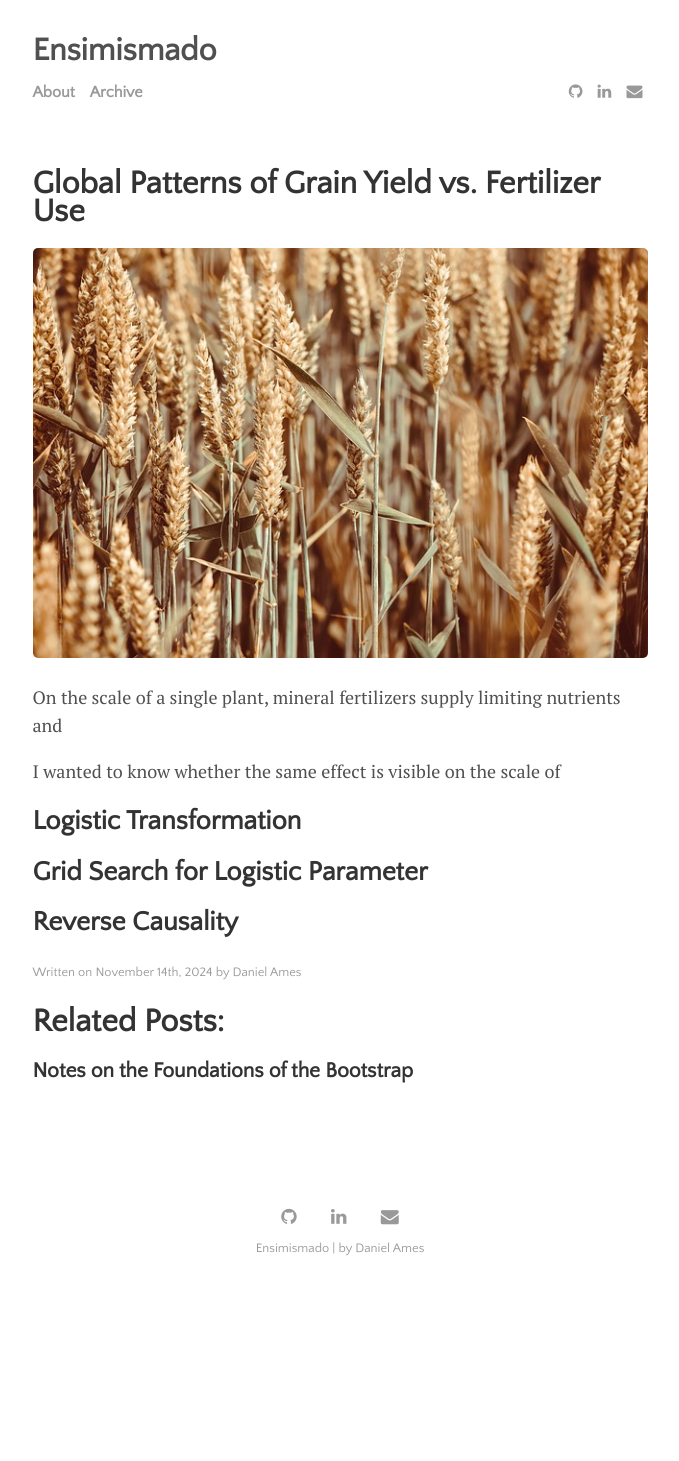
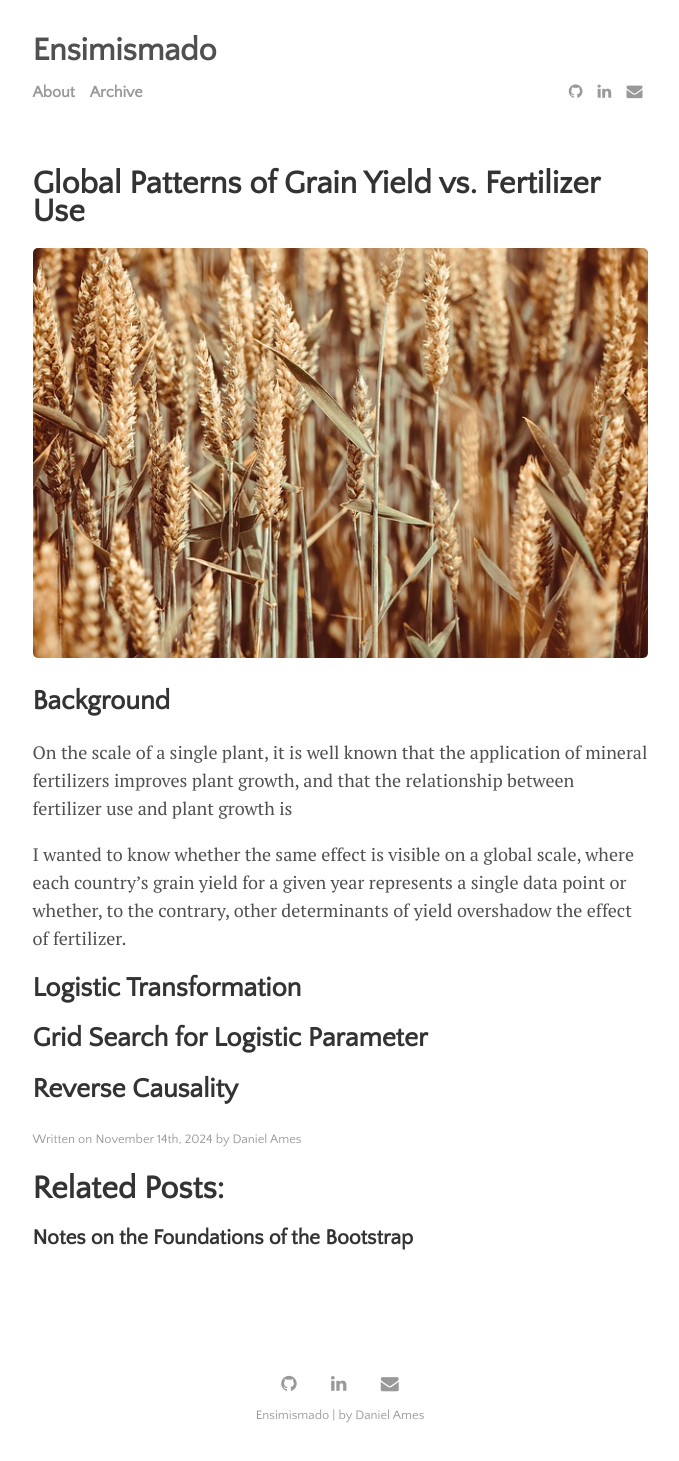
Before and after one commit to DanielAmes/DanielAmes.github.io, a Jekyll site: the page built from _posts/2024-11-14-grainyieldproject.md, in a window 1280 px wide. Shown: the whole page, without its empty margins (300-979 px from the left). Built offline with Jekyll 4.4.1, drawn with Linux system fonts in a browser that asks for light colours; before the commit the page ends 1294 px from its top, so only the background shows below that.

Commit message:
grain edits

```diff
--- a/_posts/2024-11-14-grainyieldproject.md
+++ b/_posts/2024-11-14-grainyieldproject.md
@@ -6,10 +6,10 @@ categories: journal
 tags: [documentation,sample]
 image: wheatstock.jpg
 ---
+## Background
+On the scale of a single plant, it is well known that the application of mineral fertilizers improves plant growth, and that the relationship between fertilizer use and plant growth is
 
-On the scale of a single plant, mineral fertilizers supply limiting nutrients and
-
-I wanted to know whether the same effect is visible on the scale of
+I wanted to know whether the same effect is visible on a global scale, where each country's grain yield for a given year represents a single data point or whether, to the contrary, other determinants of yield overshadow the effect of fertilizer.
 
 ## Logistic Transformation
 
```
Also changed, not shown: 1 other file.
